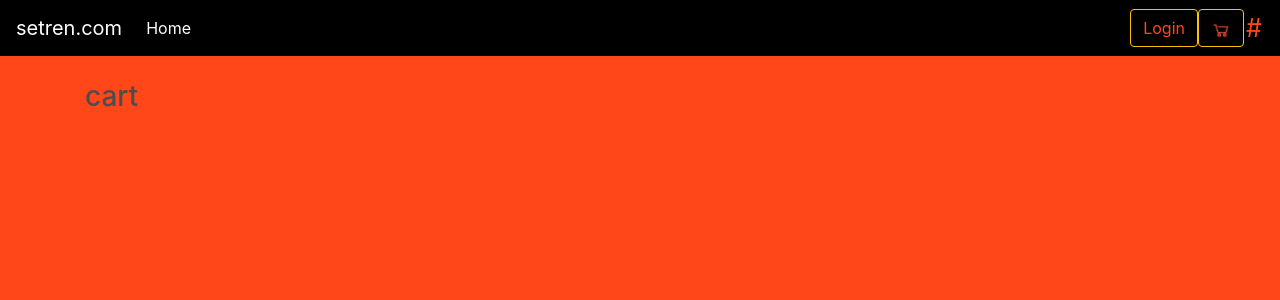
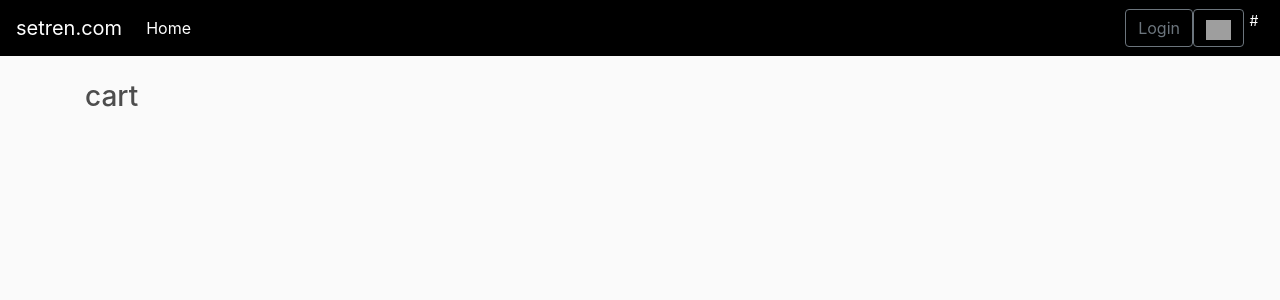
Before and after one commit to remoteworkercourses/Django-Ecommerce, a Django app: page /cart/ in a window 1280 px wide. Shown: the top 300 px of the page. Run offline with Django 3.2, Linux system fonts and the light colour scheme; some libraries are stand-ins or nearby versions; grey boxes are pictures that could not be loaded.

Commit message:
menyelesaikan homepage

```diff
--- a/ecommerce/static/css/main.css
+++ b/ecommerce/static/css/main.css
@@ -1,5 +1,5 @@
 body{
-    background-color:  #ff471a;
+    background-color: hsl(0, 0%, 98%);
 }
 
 h1,h2,h3,h4,h5,h6{
@@ -30,18 +30,19 @@ h1,h2,h3,h4,h5,h6{
 }
 
 #cart-icon{
-    width:20px;
-    height:20px;
+    width:25px;
     display: inline-block;
 }
 
 #cart-total{
     display: block;
     text-align: center;
-    color: #ff471a;
+    color:#fff;
+    background-color: #000000;
     width: 20px;
     height: 20px;
-    font-size: 25px;
+    border-radius: 20%;
+    font-size: 14px;
 }
 
 .col-lg-4, .col-lg-6, .col-lg-8, .col-lg-12{
@@ -49,7 +50,7 @@ h1,h2,h3,h4,h5,h6{
 }
 
 .btn{
-    color:#ff471a;
+    border-radius: 20;
     background-color: #000000;
 }
 
--- a/ecommerce/store/templates/store/main.html
+++ b/ecommerce/store/templates/store/main.html
@@ -26,9 +26,9 @@
           </li>
         </ul>
           <div class="form-inline my-2 my-lg-0">
-              <a href="#" class="btn btn-warning" >Login</a>
-              <a href="{% url 'cart' %}" class="btn btn-warning">
-                  <img id="cart-icon" src="{% static 'images/cart.png' %}" width="20px" height="20px">
+              <a href="#" class="btn btn-outline-secondary" >Login</a>
+              <a href="{% url 'cart' %}" class="btn btn-outline-secondary">
+                  <img id="cart-icon" src="{% static 'images/cart.png' %}" height="20px" width="20px">
               </a>
               <p id="cart-total">#</p>
           </div>
```
Also changed, not shown: ecommerce/store/templates/store/store.html (+21 -3 lines), ecommerce/static/images/cart.png (deleted).
